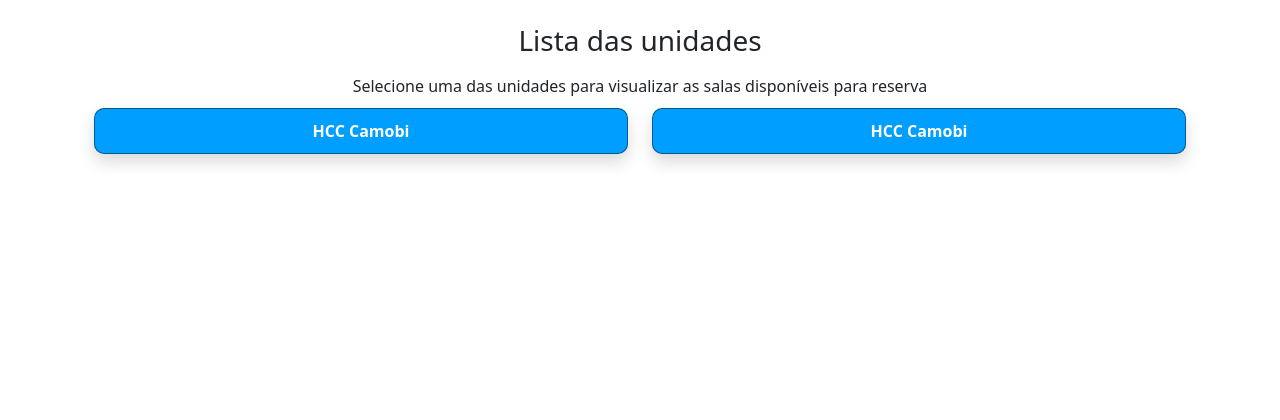
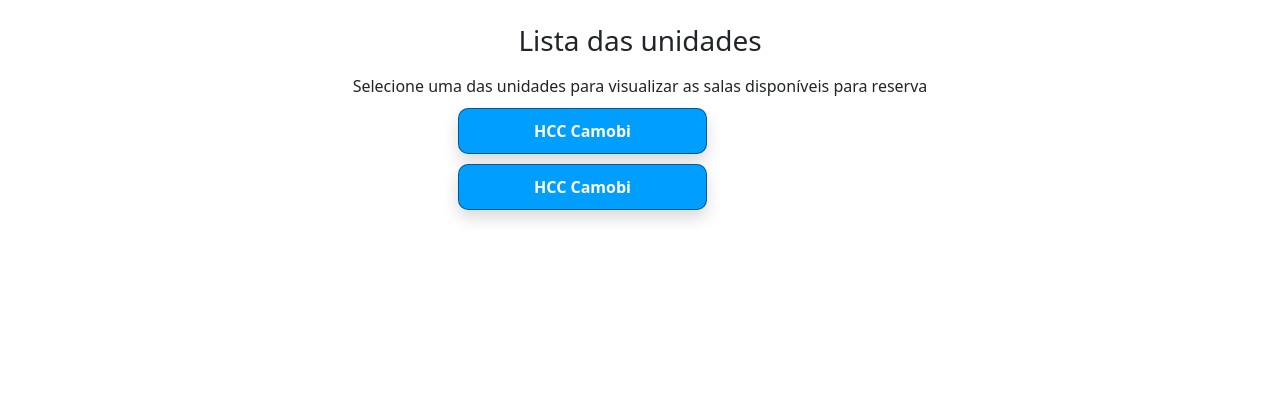
Before and after one commit to cassiandrei/app_reserva_salas_cooperativas, a Django app: page /reservas/ in a window 1280 px wide. Shown: the part 56-476 px from the top of the page. Run offline with Django 4.2, Linux system fonts and the light colour scheme; a user stored in the database is signed in; parts of the project's set-up code (start-up, migrations or seed data) failed here and were passed over.

Commit message:
Implementando testes unitarios para tela de unidades + tela HTML

```diff
--- a/reservas/templates/reservas/unidades/unidade.html
+++ b/reservas/templates/reservas/unidades/unidade.html
@@ -11,11 +11,12 @@
     }
 </style>
 
-
-<div class="col-offset-3 col-6 col-offset-3 ">
-  <a style="text-decoration: none;">
-    <div class="shadow unidade_button">
-      <b>HCC Camobi</b>
-    </div>
-  </a>
+<div class="row">
+  <div class="col-sm-3 offset-sm-4">
+    <a style="text-decoration: none;">
+      <div class="shadow unidade_button">
+        <b>HCC Camobi</b>
+      </div>
+    </a>
+  </div>
 </div>
```
